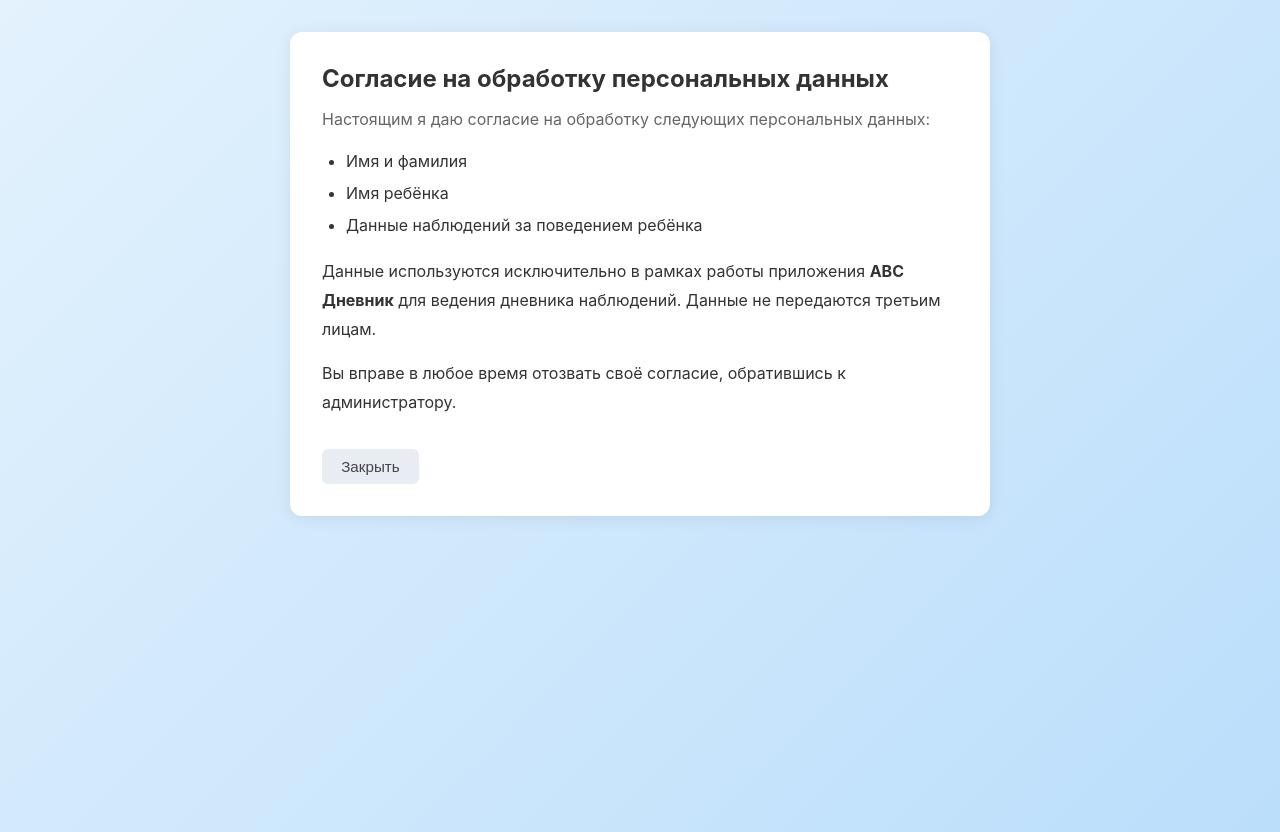
After one commit to PeganovOleg/abc_project, a FastAPI app: template templates/consent.html in a window 1280 px wide. The commit adds this page. Run offline with FastAPI, Linux system fonts and the light colour scheme; the template is opened without the code that fills it, so the values that code supplies are empty.

Commit message:
feat: personal data consent checkbox on login

```diff
--- a/static/style.css
+++ b/static/style.css
@@ -141,3 +141,10 @@ body { font-family: -apple-system, BlinkMacSystemFont, 'Segoe UI', sans-serif; b
 .btn-edit:hover {
     background: #d4920a;
 }
+
+
+/* Consent checkbox */
+.consent-wrap { margin: 0.8rem 0; }
+.consent-label { display: flex; align-items: flex-start; gap: 0.6rem; cursor: pointer; font-size: 0.92rem; color: #555; line-height: 1.5; }
+.consent-label input[type="checkbox"] { margin-top: 2px; width: 18px; height: 18px; flex-shrink: 0; accent-color: #1976D2; cursor: pointer; }
+.consent-label a { color: #1976D2; }
--- /dev/null
+++ b/templates/consent.html
@@ -0,0 +1,23 @@
+<!DOCTYPE html>
+<html lang="ru">
+<head>
+<meta charset="UTF-8">
+<meta name="viewport" content="width=device-width, initial-scale=1.0">
+<title>Согласие на обработку персональных данных</title>
+<link rel="stylesheet" href="/static/style.css">
+</head>
+<body>
+<div class="container" style="max-width:700px; margin:2rem auto; background:white; padding:2rem; border-radius:12px; box-shadow:0 2px 16px rgba(0,0,0,0.08);">
+  <h2>Согласие на обработку персональных данных</h2>
+  <p style="color:#666; margin:1rem 0;">Настоящим я даю согласие на обработку следующих персональных данных:</p>
+  <ul style="margin:1rem 0 1rem 1.5rem; line-height:2;">
+    <li>Имя и фамилия</li>
+    <li>Имя ребёнка</li>
+    <li>Данные наблюдений за поведением ребёнка</li>
+  </ul>
+  <p style="line-height:1.8;">Данные используются исключительно в рамках работы приложения <strong>ABC Дневник</strong> для ведения дневника наблюдений. Данные не передаются третьим лицам.</p>
+  <p style="line-height:1.8; margin-top:1rem;">Вы вправе в любое время отозвать своё согласие, обратившись к администратору.</p>
+  <div style="margin-top:2rem;"><button onclick="window.close()" class="btn btn-secondary">Закрыть</button></div>
+</div>
+</body>
+</html>
--- a/templates/login.html
+++ b/templates/login.html
@@ -23,6 +23,12 @@
         <label>Пароль</label>
         <input type="password" name="password" required placeholder="Введите пароль">
       </div>
+      <div class="form-group consent-wrap">
+        <label class="consent-label">
+          <input type="checkbox" name="consent" required>
+          <span>Я согласен(на) на <a href="/consent" target="_blank">обработку персональных данных</a></span>
+        </label>
+      </div>
       <button type="submit" class="btn btn-primary btn-full">Войти</button>
     </form>
   </div>
```
